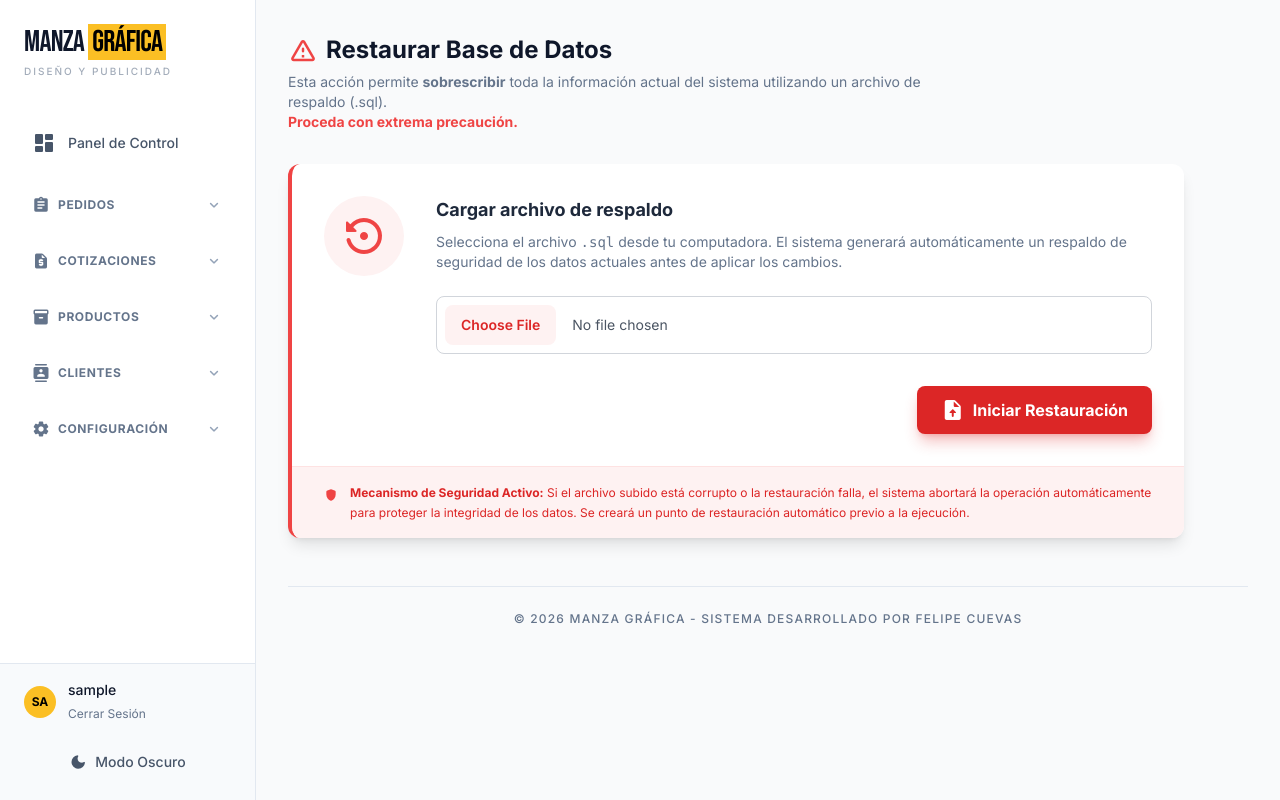
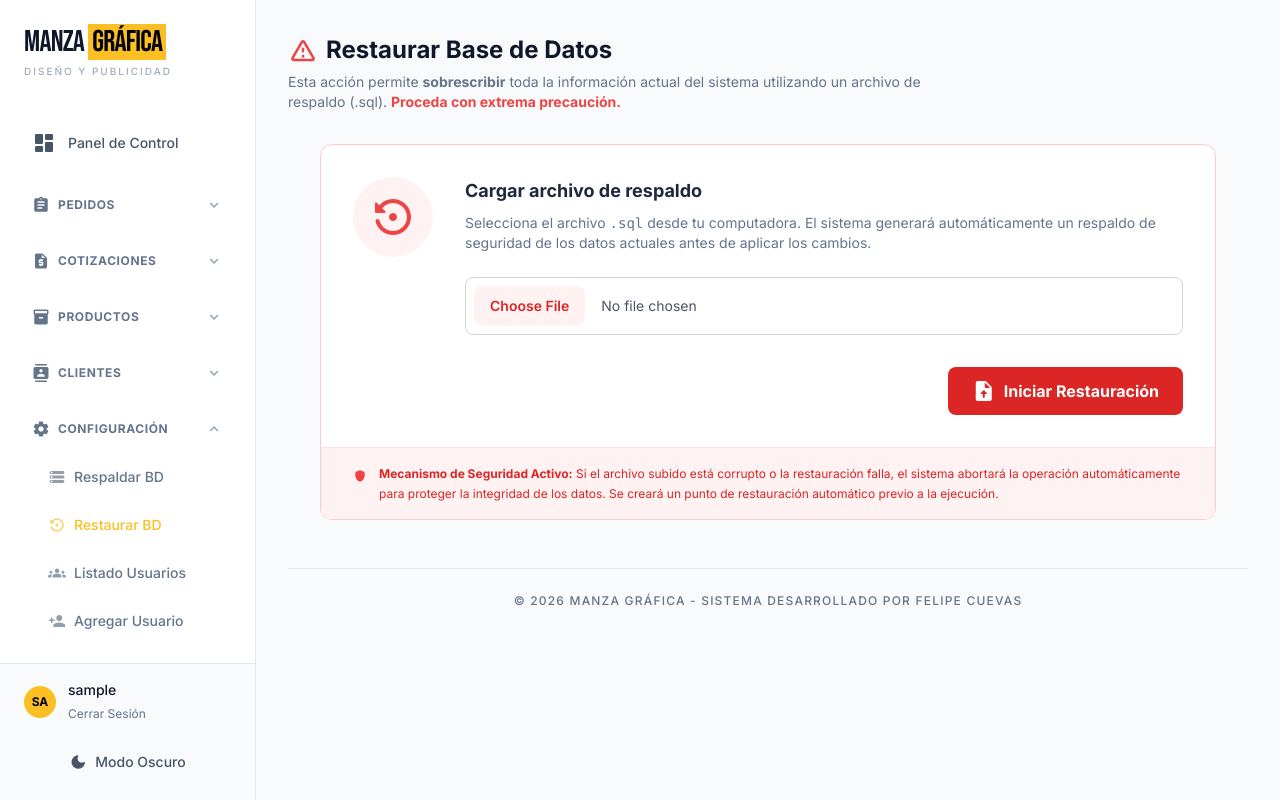
Before and after one commit to ffelipecuevasc/ManzagraficaPedidosApp, a Django app: page /configuracion/restaurar_bd/ in a window 1280 px wide. Run offline with Django 5.2, Linux system fonts and the light colour scheme; the visitor is signed in with stand-in values (Sample User, id 1); some libraries are stand-ins or nearby versions.

Commit message:
Parce: Arreglos de diseño y optimización de la restauración de BD para que funcione en producción.

```diff
--- a/PedidosApp/settings.py
+++ b/PedidosApp/settings.py
@@ -38,9 +38,11 @@ SECRET_KEY = os.getenv('SECRET_KEY')
 # ADVERTENCIA: No subir el proyecto al Servidor PythonAnywhere con esta configuración TRUE
 # Sólo para desarrollo (pruebas) el atributo puede estar en TRUE para reconocer los estáticos (CSS + JS)
 # Para la producción (despliegue) el archivo debe estar en FALSE para que el servidor pueda intervenir
-DEBUG = os.getenv('DEBUG') == 'True'
+# DEBUG = os.getenv('DEBUG') == 'True'
+DEBUG = True
 
-ALLOWED_HOSTS = ['manzagrafica.pythonanywhere.com']
+# ALLOWED_HOSTS = ['manzagrafica.pythonanywhere.com']
+ALLOWED_HOSTS = ['*']
 
 # Application definition
 
--- a/pedidos/templates/pedidos/base.html
+++ b/pedidos/templates/pedidos/base.html
@@ -173,13 +173,13 @@
             </button>
             <div id="menu-configuracion" class="accordion-content hidden space-y-1 mt-1">
                 <a href="{% url 'respaldar_bd' %}"
-                   class="flex items-center pl-8 pr-3 py-2 text-sm font-medium rounded-md transition-colors group/item{% if request.resolver_match.url_name == 'respaldar_bd' or request.resolver_match.url_name == 'generar_respaldo_bd' %}text-primary{% else %}text-slate-500 dark:text-slate-400 hover:text-slate-900 dark:hover:text-white{% endif %}">
+                   class="flex items-center pl-8 pr-3 py-2 text-sm font-medium rounded-md hover:text-slate-900 dark:hover:text-white transition-colors group/item {% if request.resolver_match.url_name == 'respaldar_bd' %}text-primary font-bold{% else %}text-slate-500 dark:text-slate-400{% endif %}">
                     <span class="material-icons-round text-lg mr-2 opacity-70 group-hover/item:opacity-100">storage</span>
                     Respaldar BD
                 </a>
 
                 <a href="{% url 'restaurar_bd' %}"
-                   class="flex items-center pl-8 pr-3 py-2 text-sm font-medium rounded-md transition-colors group/item{% if request.resolver_match.url_name == 'restaurar_bd' %}text-primary{% else %}text-slate-500 dark:text-slate-400 hover:text-slate-900 dark:hover:text-white{% endif %}">
+                   class="flex items-center pl-8 pr-3 py-2 text-sm font-medium rounded-md hover:text-slate-900 dark:hover:text-white transition-colors group/item {% if request.resolver_match.url_name == 'restaurar_bd' %}text-primary font-bold{% else %}text-slate-500 dark:text-slate-400{% endif %}">
                     <span class="material-icons-round text-lg mr-2 opacity-70 group-hover/item:opacity-100">settings_backup_restore</span>
                     Restaurar BD
                 </a>
--- a/pedidos/templates/pedidos/restaurar_bd.html
+++ b/pedidos/templates/pedidos/restaurar_bd.html
@@ -11,13 +11,12 @@
             Restaurar Base de Datos
         </h1>
         <p class="text-slate-500 dark:text-slate-400 text-sm mt-1 max-w-2xl">
-                Esta acción permite <strong>sobrescribir</strong> toda la información actual del sistema utilizando un
-                archivo de respaldo (.sql).<br />
+            Esta acción permite <strong>sobrescribir</strong> toda la información actual del sistema utilizando un archivo de respaldo (.sql).
             <span class="text-red-500 font-bold">Proceda con extrema precaución.</span>
         </p>
     </div>
 
-        <div class="max-w-4xl bg-white dark:bg-card-dark rounded-xl border-l-4 border-red-500 shadow-lg overflow-hidden">
+    <div class="max-w-4xl mx-auto bg-white dark:bg-card-dark rounded-xl border border-red-200 dark:border-red-900/50 overflow-hidden relative z-10">
         <div class="p-8">
 
             <div class="flex flex-col md:flex-row gap-8 items-start">
@@ -31,8 +30,7 @@
                     </h2>
                     <p class="text-sm text-slate-500 dark:text-slate-400 mb-6">
                         Selecciona el archivo <code>.sql</code> desde tu computadora.
-                            El sistema generará automáticamente un respaldo de seguridad de los datos actuales antes de
-                            aplicar los cambios.
+                        El sistema generará automáticamente un respaldo de seguridad de los datos actuales antes de aplicar los cambios.
                     </p>
 
                     <form method="post" enctype="multipart/form-data" class="space-y-4" id="form-restaurar">
@@ -52,23 +50,20 @@
 
                         <div class="pt-4 flex items-center justify-end">
                             <button type="button" id="btn-alerta-restaurar"
-                                        class="w-full md:w-auto bg-red-600 hover:bg-red-700 text-white font-bold py-3 px-6 rounded-lg shadow-lg shadow-red-600/30 hover:shadow-red-600/50 transition-all flex items-center justify-center gap-2 transform active:scale-95">
+                                class="w-full md:w-auto bg-red-600 hover:bg-red-700 text-white font-bold py-3 px-6 rounded-lg hover:shadow-red-600/50 transition-all flex items-center justify-center gap-2 transform active:scale-95">
                                 <span class="material-icons-round">upload_file</span>
                                 Iniciar Restauración
                             </button>
                         </div>
 
-                            <!-- JS incrustado para darle estilo al botón de confirmación que aparece luego de presionar el
-                                 botón 'Iniciar Restauración'. Este JS muestra un botón de advertencia con estilos usando
-                                 la librería SweetAlert2 que está siendo importada por CDN en el archivo base.html -->
                         <script>
-                                document.getElementById('btn-alerta-restaurar').addEventListener('click', function () {
+                            document.getElementById('btn-alerta-restaurar').addEventListener('click', function() {
                                 Swal.fire({
                                     title: '¡ADVERTENCIA CRÍTICA!',
                                     text: "Estás a punto de reemplazar TODA la base de datos. Esta acción es irreversible y borrará los pedidos recientes.",
                                     icon: 'warning',
                                     showCancelButton: true,
-                                        confirmButtonColor: '#d50000',
+                                    confirmButtonColor: '#d33',
                                     cancelButtonColor: '#1e293b',
                                     confirmButtonText: 'Sí, restaurar ahora',
                                     cancelButtonText: 'Cancelar',
@@ -96,12 +91,50 @@
         <div class="bg-red-50 dark:bg-red-900/10 px-8 py-4 border-t border-red-100 dark:border-red-900/20 flex items-start gap-3">
             <span class="material-icons-round text-red-500 text-sm mt-0.5">shield</span>
             <p class="text-xs text-red-600 dark:text-red-400 leading-relaxed">
-                    <strong>Mecanismo de Seguridad Activo:</strong> Si el archivo subido está corrupto o la restauración
-                    falla, el sistema abortará la operación automáticamente para proteger la integridad de los datos. Se
-                    creará un punto de restauración automático previo a la ejecución.
+                <strong>Mecanismo de Seguridad Activo:</strong> Si el archivo subido está corrupto o la restauración falla, el sistema abortará la operación automáticamente para proteger la integridad de los datos. Se creará un punto de restauración automático previo a la ejecución.
             </p>
         </div>
     </div>
 
+
+    {% if messages %}
+        {% for message in messages %}
+            {% if message.tags == 'success' %}
+            <div class="max-w-4xl mx-auto mt-8 animate-fade-in-up">
+                <div class="bg-white dark:bg-neutral-950 border border-primary/50 rounded-xl overflow-hidden relative">
+
+                    <div class="h-2 w-full bg-primary"></div>
+
+                    <div class="p-8 flex flex-col md:flex-row items-center gap-6 text-center md:text-left">
+                        <div class="bg-yellow-100 dark:bg-yellow-900/20 p-5 rounded-full shrink-0">
+                            <span class="material-icons-round text-primary text-5xl animate-bounce">verified</span>
+                        </div>
+
+                        <div class="flex-1">
+                            <h3 class="text-2xl font-black text-slate-900 dark:text-white mb-2">
+                                ¡Base de Datos Restaurada Exitosamente!
+                            </h3>
+                            <p class="text-slate-600 dark:text-slate-300 text-lg">
+                                {{ message }}
+                            </p>
+                            <p class="text-sm text-slate-400 mt-2">
+                                El sistema ha vuelto al estado del respaldo seleccionado. Puedes continuar operando con normalidad.
+                            </p>
+                        </div>
+
+                        <div class="shrink-0">
+                            <a href="{% url 'dashboard' %}" class="inline-flex items-center justify-center px-6 py-3 border border-transparent text-base font-bold rounded-lg text-black bg-primary hover:bg-yellow-400 transition-colors">
+                                Ir al Panel de Control
+                                <span class="material-icons-round ml-2">arrow_forward</span>
+                            </a>
+                        </div>
+                    </div>
+                </div>
+            </div>
+            {% endif %}
+
+            {% endfor %}
+    {% endif %}
+
 </div>
 {% endblock %}
--- a/pedidos/utils.py
+++ b/pedidos/utils.py
@@ -3,7 +3,6 @@ import subprocess
 from datetime import datetime
 from django.conf import settings
 import glob
-
 
 def generar_respaldo_mysql():
     """
```
Lines whose indentation alone changed are shown as unchanged.
